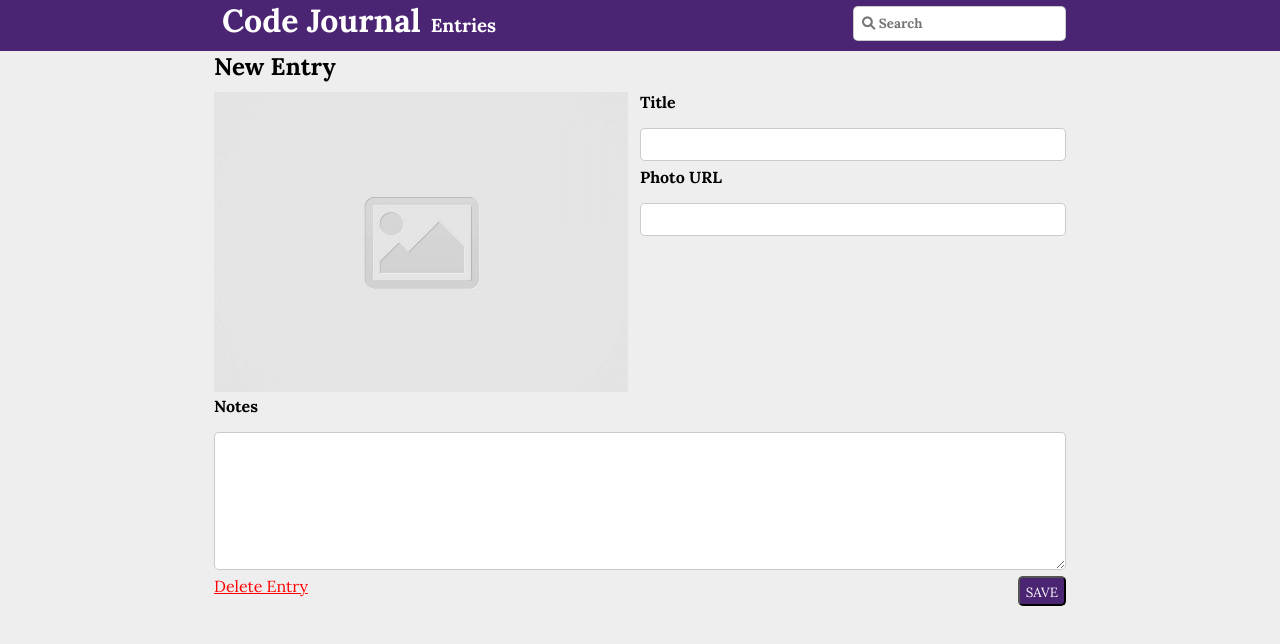
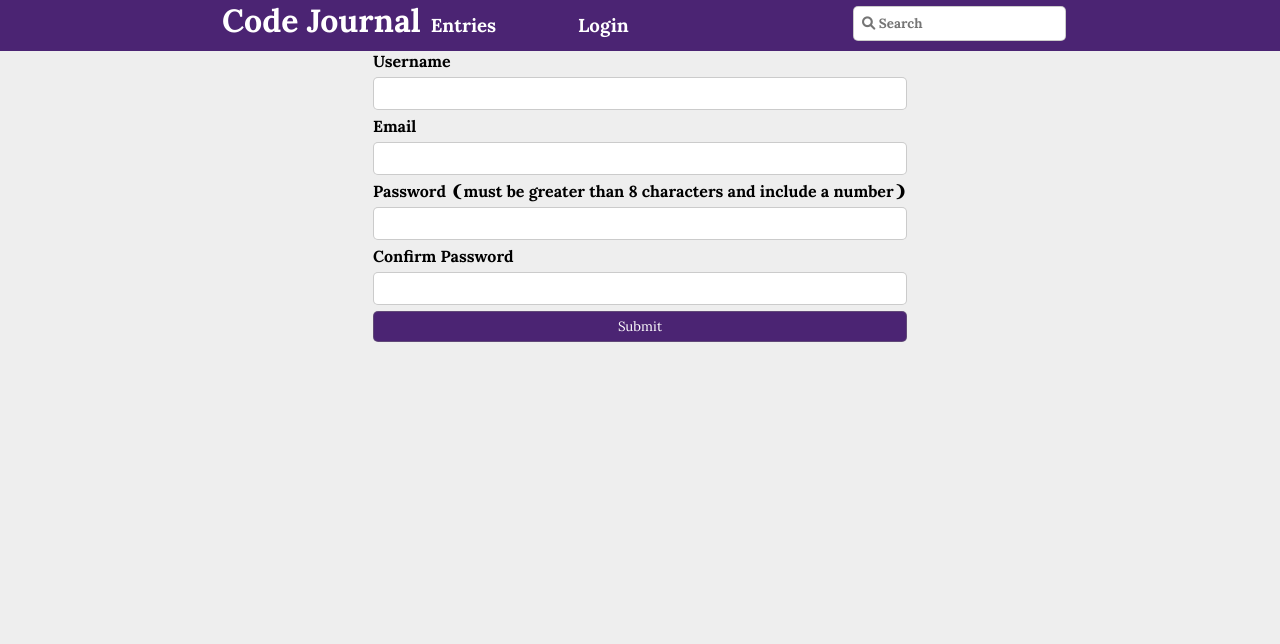
Before and after one commit to kepsteen/code-journal, a website: page index.html in a window 1280 px wide. Drawn offline with Linux system fonts and the light colour scheme.

Commit message:
Added login form elements and refactored viewSwap function to swap to login-form view

```diff
--- a/css/styles.css
+++ b/css/styles.css
@@ -169,6 +169,12 @@ dialog::backdrop {
   flex-basis: 100%;
 }
 
+/* Issue 6 CSS */
+
+#login-link {
+  text-align: right;
+}
+
 @media screen and (width >= 768px) {
   html {
     font-size: 100%;
--- a/index.html
+++ b/index.html
@@ -26,9 +26,14 @@
         <div class="align-end shrink">
           <h1>Code Journal</h1>
         </div>
-        <div class="column-fourth align-end links">
+        <div class="align-end links">
           <h3>
             <a href="#" id="entries-link">Entries</a>
+          </h3>
+        </div>
+        <div class="column-fourth flex align-end links">
+          <h3>
+            <a href="#" id="login-link">Login</a>
           </h3>
         </div>
         <div class="column-fourth align-end">
@@ -39,6 +44,29 @@
       </div>
     </header>
     <main class="container">
+      <div class="" data-view="login-form" id="login-form">
+        <div class="row justify-center">
+          <div class="column-half">
+            <form action="#">
+              <label for="username">Username</label>
+              <input type="text" name="username" id="username" />
+              <label for="email">Email</label>
+              <input type="email" name="email" id="email" />
+              <label for="password"
+                >Password &#10088;must be greater than 8 characters and include
+                a number&#10089;</label
+              >
+              <input type="password" name="password" id="password" />
+              <label for="confirm-password">Confirm Password</label>
+              <input
+                type="password"
+                name="confirm-password"
+                id="confirm-password" />
+              <input class="purple-button" type="submit" />
+            </form>
+          </div>
+        </div>
+      </div>
       <div class="hidden" data-view="entry-form" id="entry-form">
         <form action="" id="new-entry-form">
           <div class="row">
@@ -91,7 +119,7 @@
           </div>
         </form>
       </div>
-      <div class="" data-view="entries" id="entry-container">
+      <div class="hidden" data-view="entries" id="entry-container">
         <div class="row space-between">
           <h1>Entries</h1>
           <a href="#" class="purple-button align-center" id="new-btn">New</a>
--- a/js/data.js
+++ b/js/data.js
@@ -5,6 +5,7 @@ let data = {
   entries: [],
   editing: null,
   nextEntryId: 1,
+  currentUser: null,
 };
 window.addEventListener('beforeunload', () => {
   const dataJSON = JSON.stringify(data);
--- a/js/main.js
+++ b/js/main.js
@@ -16,6 +16,7 @@ const $confirmationModal = document.querySelector('#delete-entry-modal');
 const $confirmationButtons = document.querySelector('#confirm-btns');
 const $searchBar = document.querySelector('#search-bar');
 const $noEntriesFound = document.querySelector('#no-entries-found');
+const $loginFormContainer = document.querySelector('#login-form');
 if (!$photoURL) throw new Error('no photoURL input found');
 if (!$newEntryImage) throw new Error('no image found');
 if (!$newEntryForm) throw new Error('no form element found');
@@ -33,6 +34,7 @@ if (!$confirmationModal) throw new Error('no delete modal found');
 if (!$confirmationButtons) throw new Error('no confirmation buttons found');
 if (!$searchBar) throw new Error('no search bar found');
 if (!$noEntriesFound) throw new Error('no no entries found li found');
+if (!$loginFormContainer) throw new Error('no login form found');
 function renderEntry(entry) {
   const $listElement = document.createElement('li');
   $listElement.setAttribute('class', 'card-wrapper');
@@ -81,9 +83,15 @@ function viewSwap(view) {
   if ($entryFormContainer.dataset.view === view) {
     $entryFormContainer.setAttribute('class', '');
     $entryContainer.setAttribute('class', 'hidden');
+    $loginFormContainer.setAttribute('class', 'hidden');
   } else if ($entryContainer.dataset.view === view) {
     $entryContainer.setAttribute('class', '');
     $entryFormContainer.setAttribute('class', 'hidden');
+    $loginFormContainer.setAttribute('class', 'hidden');
+  } else if ($loginFormContainer.dataset.view === view) {
+    $loginFormContainer.setAttribute('class', '');
+    $entryFormContainer.setAttribute('class', 'hidden');
+    $entryContainer.setAttribute('class', 'hidden');
   }
   data.view = view;
 }
@@ -102,10 +110,14 @@ function deleteEntry(entry) {
   }
 }
 document.addEventListener('DOMContentLoaded', () => {
-  viewSwap(data.view);
-  toggleNoEntries();
-  for (let i = 0; i < data.entries.length; i++) {
-    $cardList.appendChild(renderEntry(data.entries[i]));
+  if (data.currentUser === null) {
+    viewSwap('login-form');
+  } else {
+    viewSwap(data.view);
+    toggleNoEntries();
+    for (let i = 0; i < data.entries.length; i++) {
+      $cardList.appendChild(renderEntry(data.entries[i]));
+    }
   }
 });
 $photoURL.addEventListener('input', () => {
@@ -124,6 +136,7 @@ $newEntryForm.addEventListener('submit', (event) => {
       photoURL: $formElements.photoURL.value,
       notes: $formElements.notes.value,
       entryId: data.nextEntryId,
+      author: 'user',
     };
     data.entries.unshift(entry);
     data.nextEntryId++;
@@ -134,6 +147,7 @@ $newEntryForm.addEventListener('submit', (event) => {
       photoURL: $formElements.photoURL.value,
       notes: $formElements.notes.value,
       entryId: data.editing.entryId,
+      author: 'user',
     };
     for (let i = 0; i < data.entries.length; i++) {
       if (data.entries[i].entryId === data.editing.entryId) {
--- a/ts/data.ts
+++ b/ts/data.ts
@@ -5,6 +5,7 @@ interface Data {
   entries: Entry[];
   editing: null | Entry;
   nextEntryId: number;
+  currentUser: null | string;
 }
 
 let data: Data = {
@@ -12,6 +13,7 @@ let data: Data = {
   entries: [],
   editing: null,
   nextEntryId: 1,
+  currentUser: null,
 };
 
 window.addEventListener('beforeunload', () => {
```
Also changed, not shown: ts/main.ts (+21 -4 lines).
